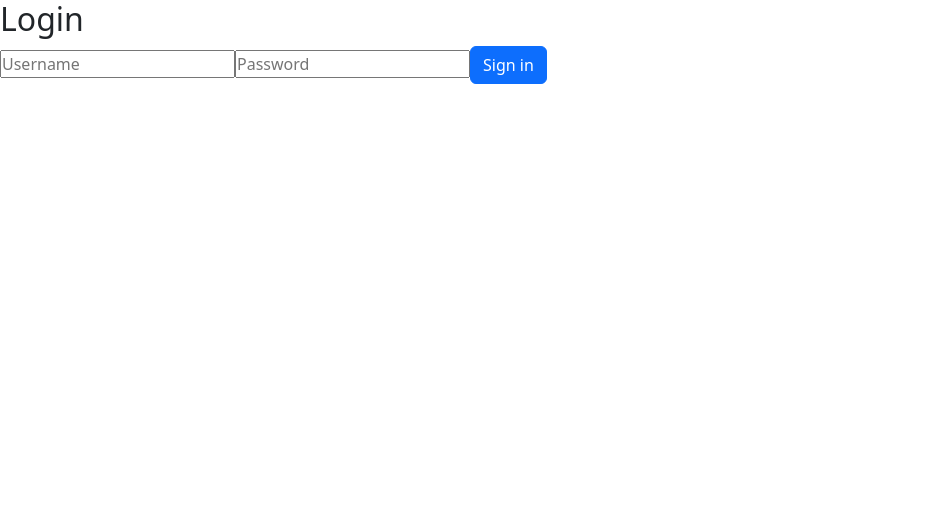
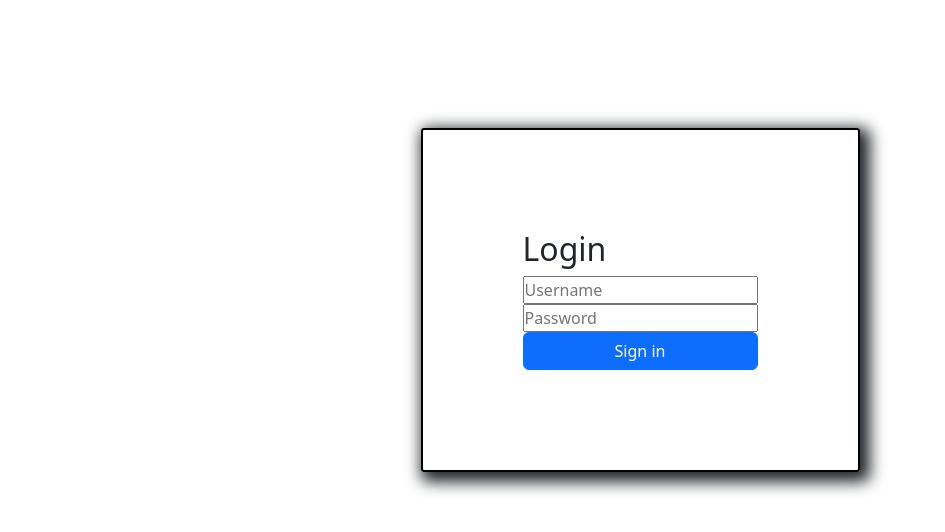
Before and after one commit to SoulPlayerZ/med-data-front, a React (Vite) app: page / in a window 1280 px wide. Shown: the top 532 px of the page, without its empty margins (0-945 px from the left). Built offline with nearby package versions, Linux system fonts and the light colour scheme.

Commit message:
feat: Apply css in LoginPage

```diff
--- /dev/null
+++ b/src/css/loginPage.css
@@ -0,0 +1,15 @@
+main {
+  display: flex;
+  justify-content: center;
+}
+
+.form {
+    margin: 10% auto;
+    display: flex;
+    flex-direction: column;
+    justify-content: center;
+    border: 2px solid black;
+    padding: 100px;
+    border-radius: 3px;
+    box-shadow: 5px 5px 15px 5px;
+}
--- a/src/pages/LoginPage.jsx
+++ b/src/pages/LoginPage.jsx
@@ -1,9 +1,10 @@
 import React from "react";
+import "../css/loginPage.css";
 
 function LoginPage () {
   return (
    <main>
-    <form>
+    <form class="form">
       <h2>Login</h2>
       <input type="text" placeholder="Username" name="user" />
       <input type="password" placeholder="Password" name="password" />
```
